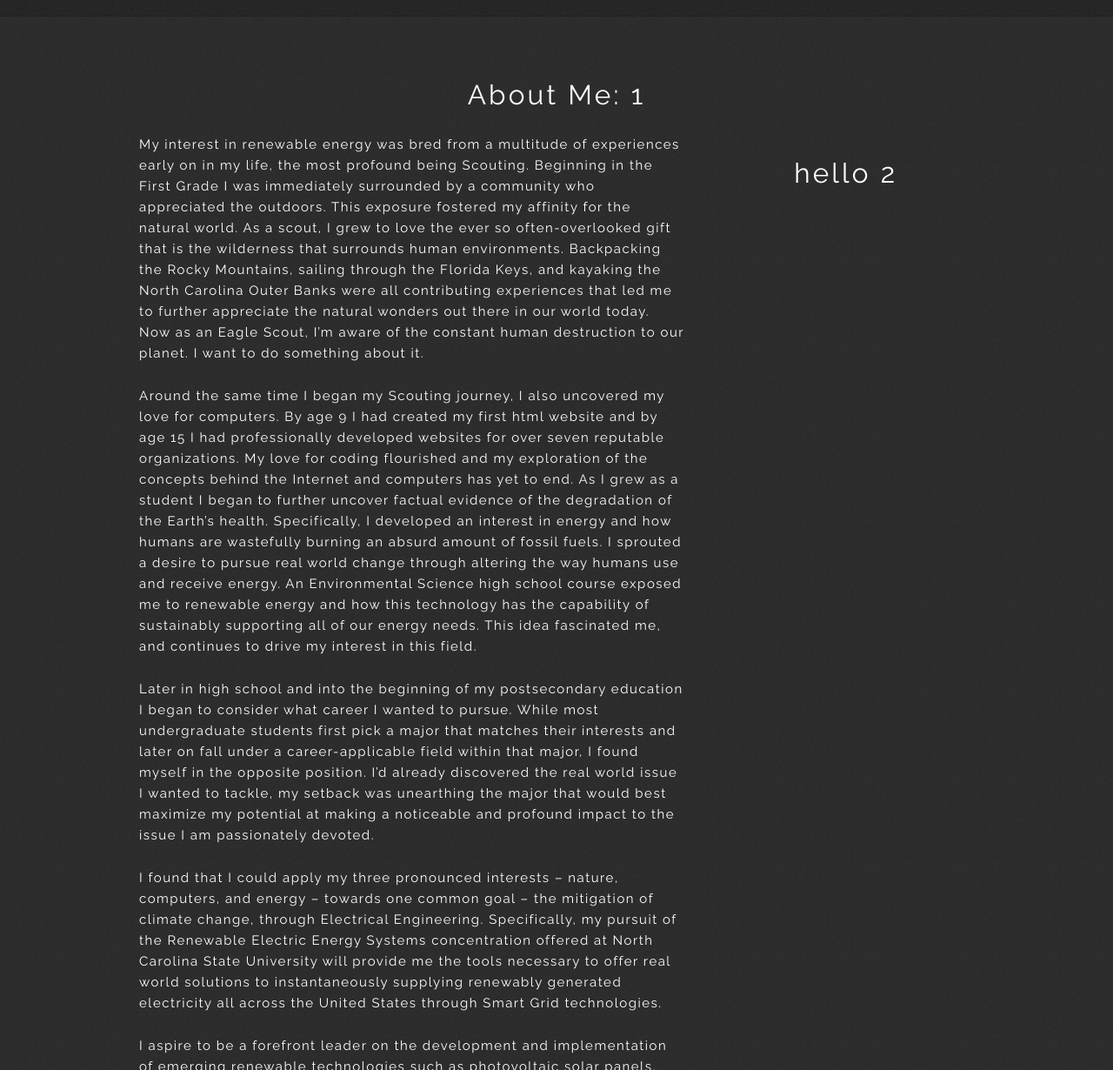
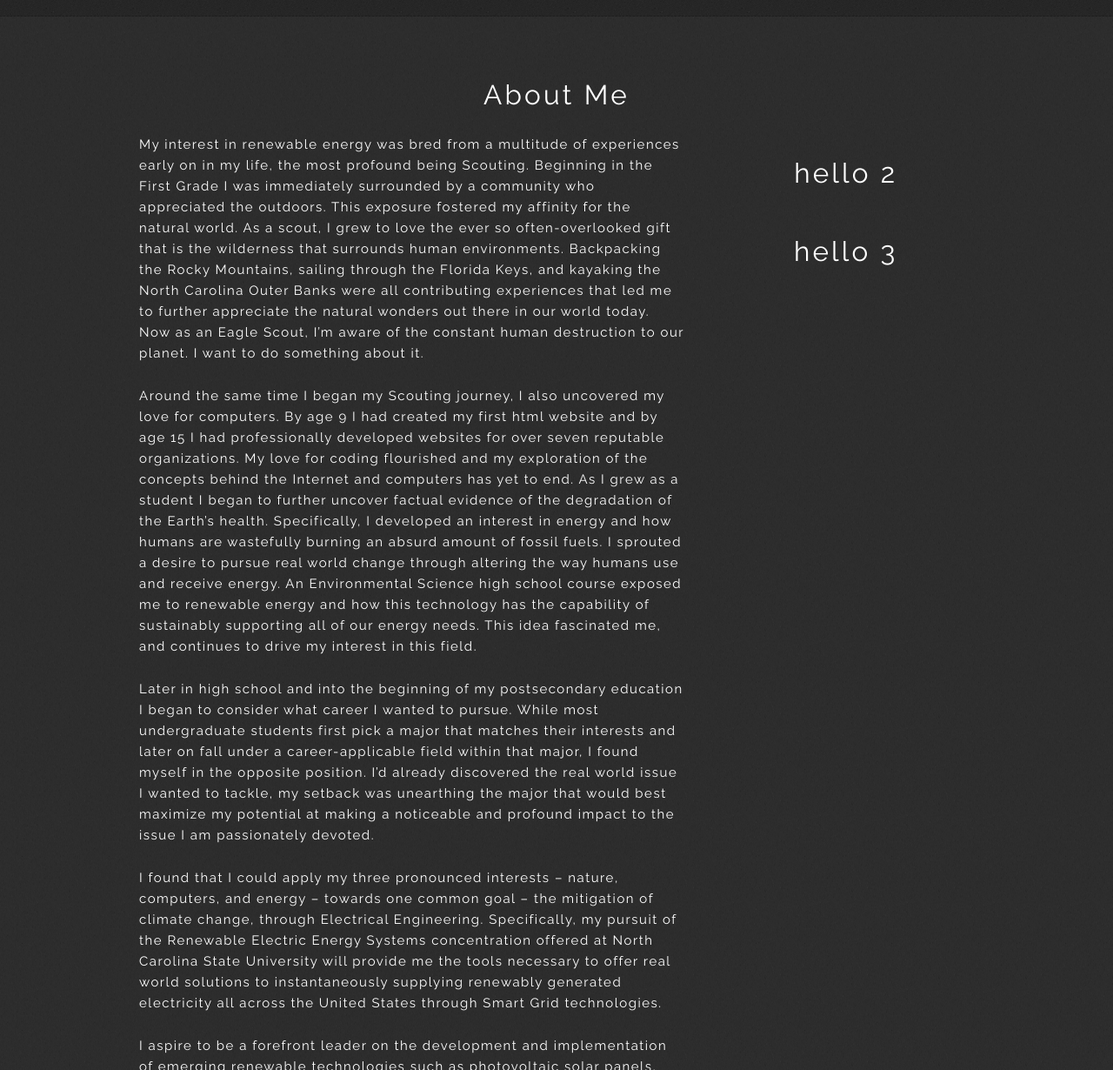
Before and after one commit to jacksoncwilliams/jackson-erin, a Jekyll site: the page built from simpleindex.html, in a window 1280 px wide and 1400 px high, scrolled down 714 px. Shown: the part 170-1400 px from the top of the window at 87% size. Built offline with Jekyll 4.4.1, drawn with Linux system fonts in a browser that asks for light colours; nearby versions of some CDN libraries.

Commit message:
Update simpleindex.html

```diff
--- a/simpleindex.html
+++ b/simpleindex.html
@@ -47,7 +47,7 @@
 <section id="about">
             <div class="container">
                         <div class="twelve columns">
-                                    <h1> About Me: 1</h1>
+                                    <h1> About Me </h1>
                         </div>
             </div>
 
@@ -117,6 +117,13 @@
                                     <h1> hello  2</h1>
                         </div>
 
+                        <div class="four columns">
+                                    <h1> hello 3 </h1>
+                        </div>
+                        <div class="eight columns">
+                                    <h1> hello0000000000000 4 </h1>
+                        </div>
+
             </div>
 </section>
 
```
